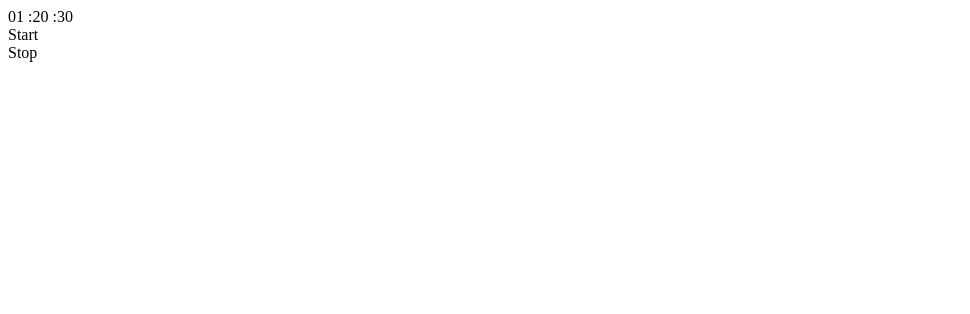
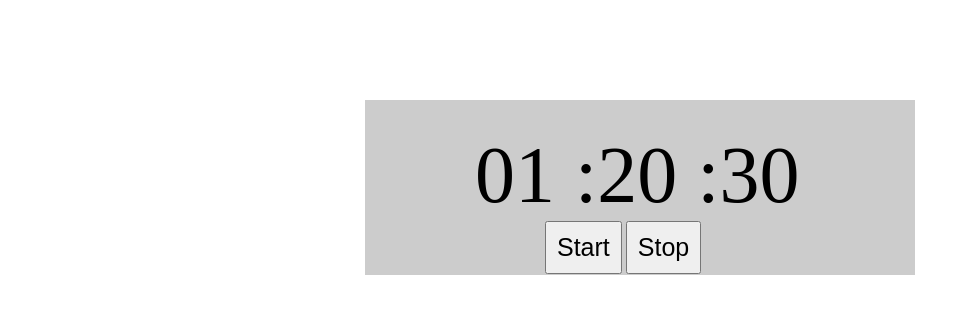
Before and after one commit to beellz/Simple-Timer, a plain HTML site: page index.html in a window 1280 px wide. Shown: the whole page, without its empty margins (0-970 px from the left). Drawn offline with Linux system fonts and the light colour scheme.

Commit message:
added css

```diff
--- a/index.html
+++ b/index.html
@@ -14,8 +14,8 @@
             <span id=min>:20</span>
             <span id=sec>:30</span>
         </div>
-        <div class="start">Start</div>
-        <div id="stop">Stop</div>
+        <button id="start">Start</button>
+        <button id="stop">Stop</button>
     </div>
 </body>
 </html>
--- a/style.css
+++ b/style.css
@@ -0,0 +1,36 @@
+* {
+    padding: 0;
+    margin: 0;
+    box-sizing: border-box;
+}
+
+.main {
+    background: #cccccc;
+    width: 550px;
+    height: 175px;
+    margin: 100px auto;
+    position: relative;
+    padding: 30px;
+}
+
+.timer {
+    font-size: 80px;
+    position: relative;
+    margin-left: 80px;
+}
+
+#start {
+    font-size: 25px;
+    font-family: sans-serif;
+    width: 10px auto;
+    padding: 10px;
+    margin-left: 150px;
+}
+
+#stop {
+    font-size: 25px;
+    font-family: sans-serif;
+    width: 10px auto;
+    padding: 10px;
+
+}
```
